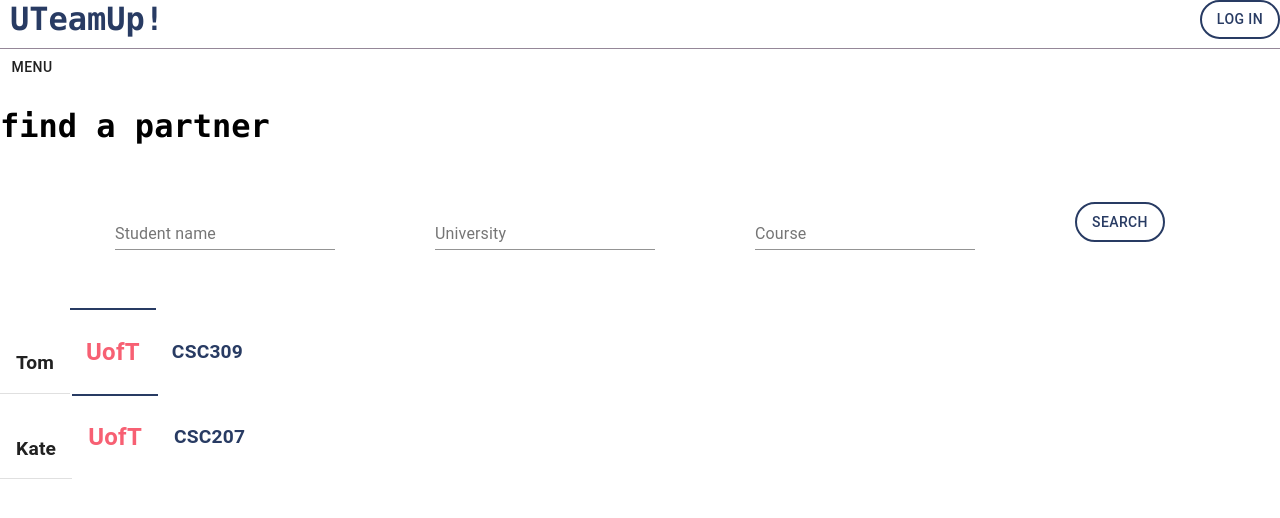
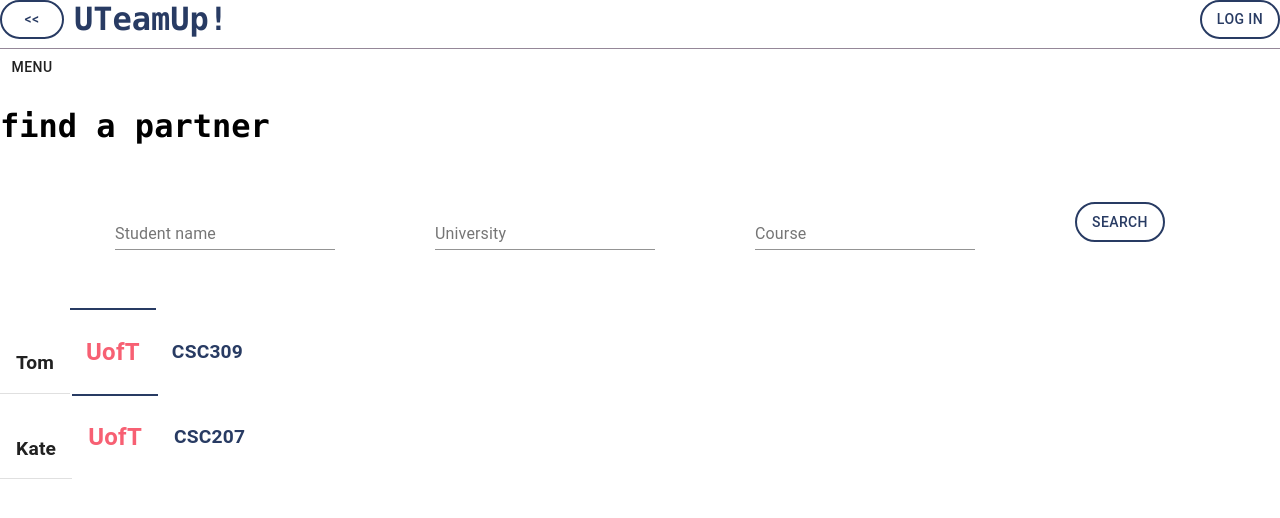
Before and after one commit to nataliamoran/u-team-up, a React (Create React App) app in the folder u_team_up_app/: page /search-student in a window 1280 px wide. Shown: the top 518 px of the page. Built offline with nearby package versions, Linux system fonts and the light colour scheme.

Commit message:
Add back button to navigator

```diff
--- a/u_team_up_app/src/react-components/Navigator/index.js
+++ b/u_team_up_app/src/react-components/Navigator/index.js
@@ -1,7 +1,7 @@
 import React from 'react';
 
 import Header from '../Header';
-import { Link } from 'react-router-dom';
+import { Link, withRouter } from 'react-router-dom';
 import Button from '@material-ui/core/Button/Button';
 import './styles.css';
 
@@ -12,12 +12,25 @@ class Navigator extends React.Component {
         this.state = {
             global: props.globalState,
         };
+
+        this.back = this.back.bind(this);
+    }
+
+    back() {
+        this.props.history.goBack();
     }
 
     render() {
         return (
             <div className='navigator'>
                 <div className='navigator__header_line'>
+                    <div className='navigator__header_left'>
+                        <Button variant='outlined'
+                                color='primary'
+                                onClick={ this.back }>
+                            { '<<' }
+                        </Button>
+                    </div>
                     <Header type='main' title='UTeamUp!' className='navigator__header_title'>
                         <div className='navigator__auth_button_container'>
                             {
@@ -38,4 +51,4 @@ class Navigator extends React.Component {
     }
 }
 
-export default Navigator;
+export default withRouter(Navigator);
--- a/u_team_up_app/src/react-components/Navigator/styles.css
+++ b/u_team_up_app/src/react-components/Navigator/styles.css
@@ -6,3 +6,8 @@
     min-height: 3em;
     height: max-content;
 }
+
+.navigator__header_left
+{
+    float: left;
+}
```
